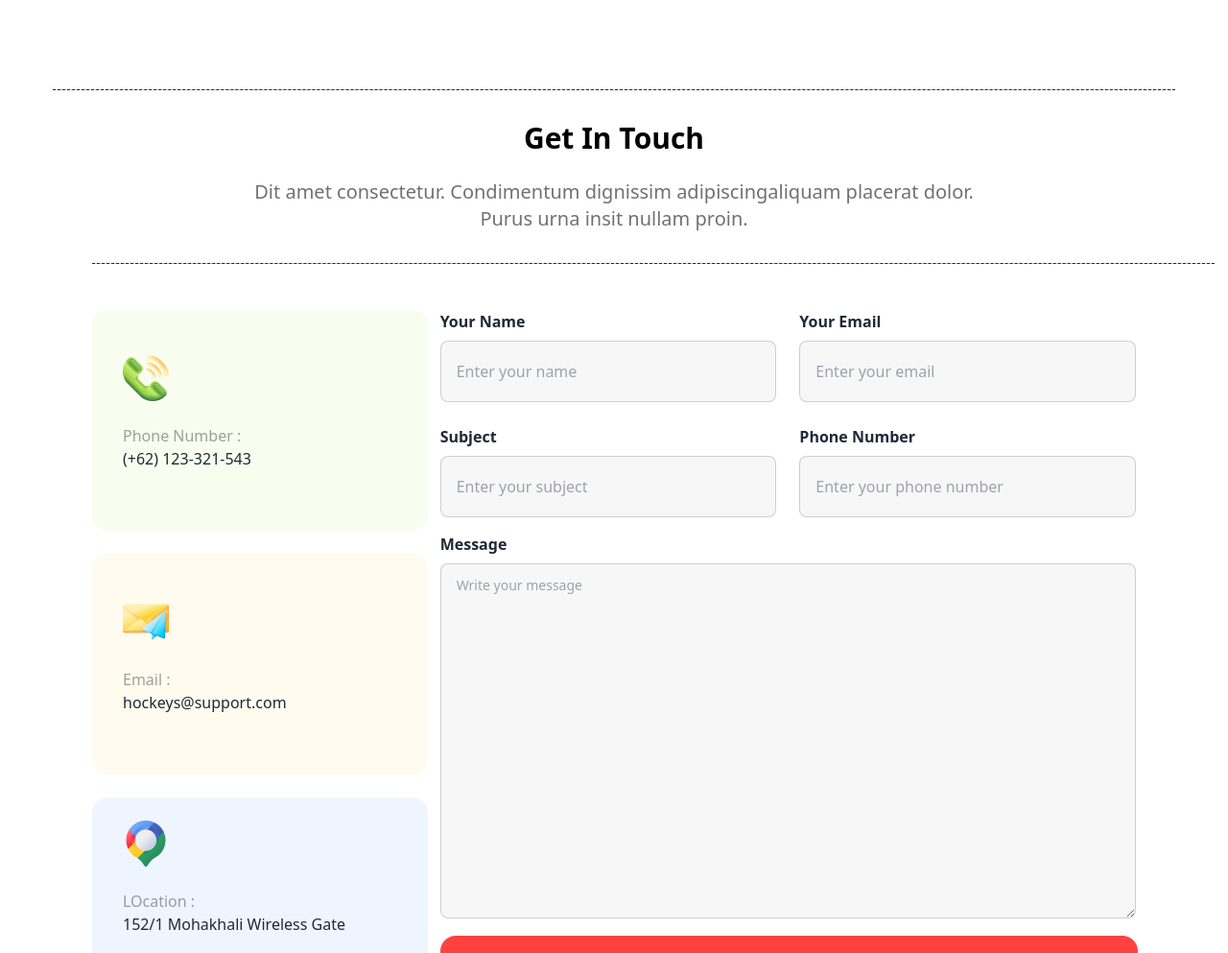
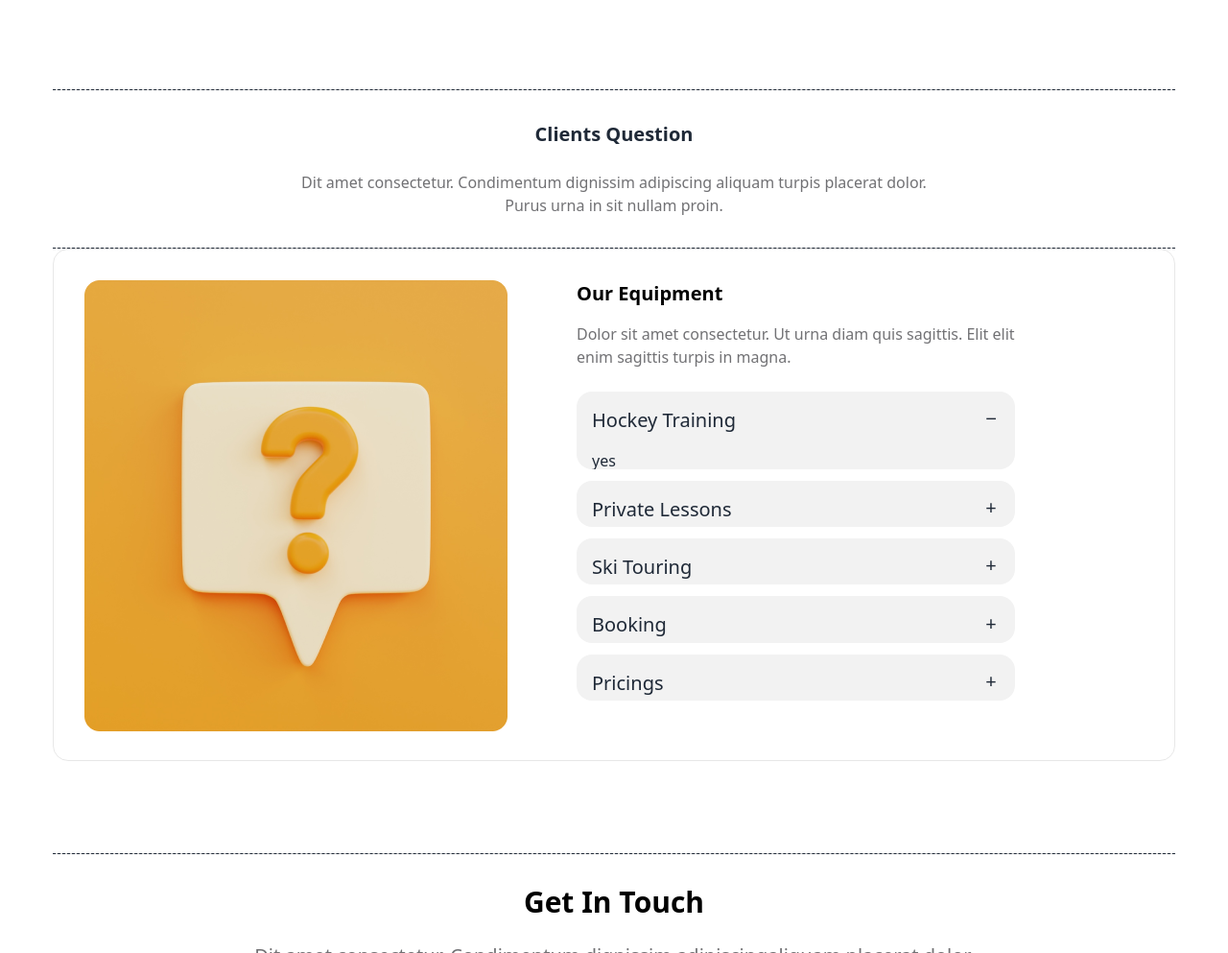
Before and after one commit to Abdullah6979/assigment-3, a plain HTML site: page index.html in a window 1280 px wide. Shown: the part 3389-4382 px from the top of the page at 96% size. Drawn offline with nearby package versions, Linux system fonts and the light colour scheme.

Commit message:
question section added

```diff
--- a/index.html
+++ b/index.html
@@ -356,6 +356,79 @@
 
         <!-- product section end -->
 
+        <!-- question section start -->
+
+        <section>
+            <div>
+                <hr class="line-break mx-auto lg:w-[1170px] mt-24 mb-8">
+            </div>
+            <h3 class="text-xl font-semibold text-base text-center">Clients Question</h3>
+            <p class="text-[#13131899] font-medium text-center mt-6 mb-8">Dit amet consectetur. Condimentum dignissim
+                adipiscing aliquam turpis placerat dolor. <br> Purus urna in sit nullam proin. </p>
+            <div>
+                <hr class="line-break mx-auto lg:w-[1170px]">
+            </div>
+            <div class="lg:w-[1170px] lg:h-[534px] lg:flex rounded-2xl mx-auto gap-10 border border-[#1313181a]">
+                <div class="my-8 mx-8">
+                    <img class="lg:w-[441px] lg:h-[470px]" src="./Images/11.png" alt="">
+                </div>
+
+                <div class="flex flex-col lg:h-[470px]">
+                    <h3 class="text-xl font-semibold text-black mt-8 mb-4">Our Equipment</h3>
+                    <p class="text-[#13131899] mb-6">Dolor sit amet consectetur. Ut urna diam quis sagittis. Elit elit
+                        <br> enim sagittis turpis in magna.
+                    </p>
+                    <div class="collapse collapse-plus bg-base-200 mb-3">
+                        <input type="radio" name="my-accordion-3" checked="checked" />
+                        <div class="collapse-title text-xl font-medium">
+                            Hockey Training
+                        </div>
+                        <div class="collapse-content">
+                            <p>yes</p>
+                        </div>
+                    </div>
+                    <div class="collapse collapse-plus bg-base-200">
+                        <input type="radio" name="my-accordion-3" />
+                        <div class="collapse-title text-xl font-medium">
+                            Private Lessons
+                        </div>
+                        <div class="collapse-content">
+                            <p>hello</p>
+                        </div>
+                    </div>
+                    <div class="collapse collapse-plus bg-base-200 mt-3">
+                        <input type="radio" name="my-accordion-3" />
+                        <div class="collapse-title text-xl font-medium">
+                            Ski Touring
+                        </div>
+                        <div class="collapse-content">
+                            <p>hello</p>
+                        </div>
+                    </div>
+                    <div class="collapse collapse-plus bg-base-200 mt-3">
+                        <input type="radio" name="my-accordion-3" />
+                        <div class="collapse-title text-xl font-medium">
+                            Booking
+                        </div>
+                        <div class="collapse-content">
+                            <p>hello</p>
+                        </div>
+                    </div>
+                    <div class="collapse collapse-plus bg-base-200 mt-3">
+                        <input type="radio" name="my-accordion-3" />
+                        <div class="collapse-title text-xl font-medium">
+                            Pricings
+                        </div>
+                        <div class="collapse-content">
+                            <p>hello</p>
+                        </div>
+                    </div>
+                </div>
+
+            </div>
+        </section>
+        <!-- question section end -->
+
 
 
     </header>
@@ -426,7 +499,7 @@
             </div>
 
         </section>
-
+        <!-- social icon start -->
         <section>
             <div class="w-[335px] lg:w-[1170px] h-36 rounded-2xl bg-[#13131808] mx-auto mt-12 mb-24">
                 <p class="text-2xl font-bold font-black text-center pt-9">Social Media</p>
@@ -438,6 +511,7 @@
                 </div>
             </div>
         </section>
+        <!-- social icon end -->
     </main>
 
 
```
